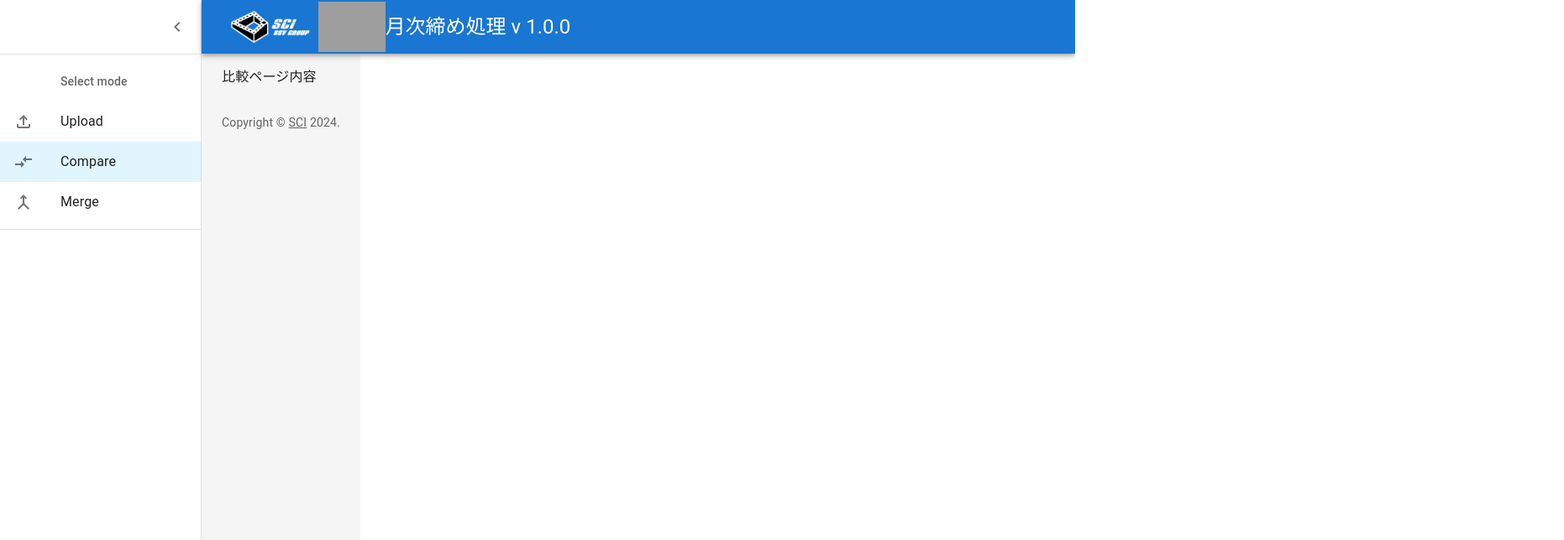
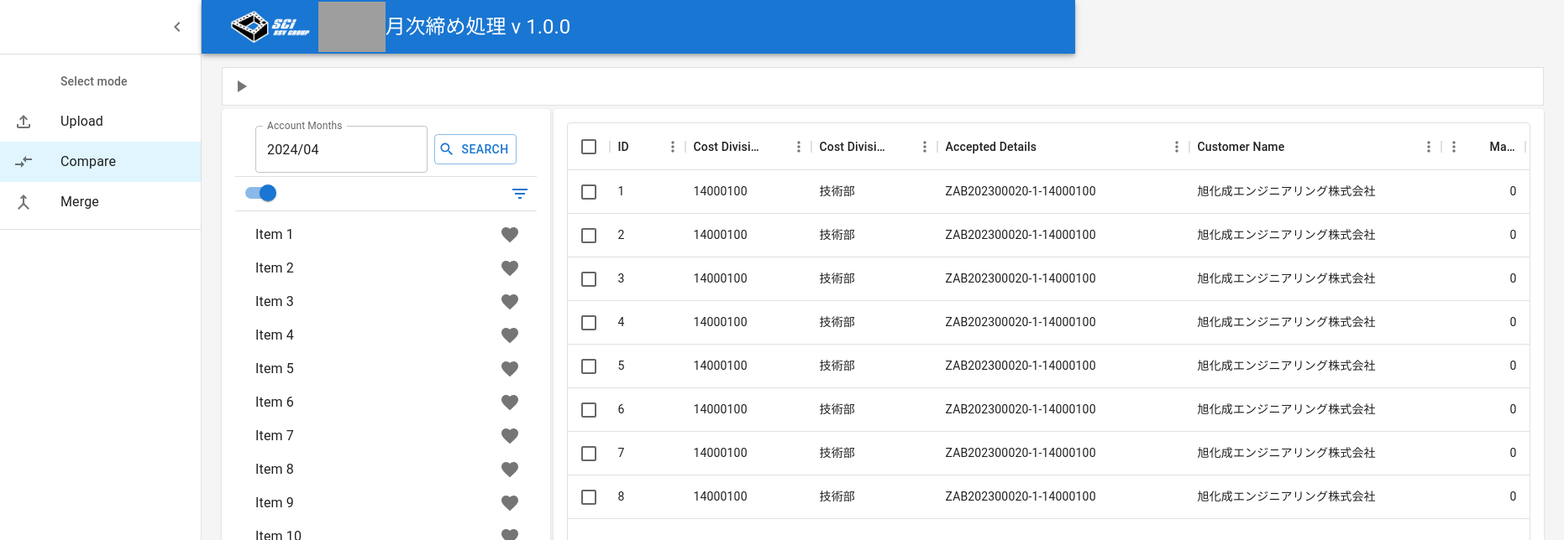
Before and after one commit to NaoyaIzumida/SERP, a React (Vite) app in the folder frontend/serp/: page /ComparePage in a window 1280 px wide. Shown: the top 644 px of the page at 84% size, 1862 px wide, since content can reach past the window. Built offline with nearby package versions, Linux system fonts and the light colour scheme; grey boxes are pictures that could not be loaded.

Commit message:
Compare画面のDemo作成

```diff
--- a/frontend/serp/src/components/pages/ComparePage.tsx
+++ b/frontend/serp/src/components/pages/ComparePage.tsx
@@ -1,12 +1,230 @@
-import React from "react";
+import * as React from 'react';
+import Box from '@mui/material/Box';
+import Button from '@mui/material/Button';
+import { DataGrid, GridColDef } from '@mui/x-data-grid';
+import Divider from '@mui/material/Divider';
+import FavoriteIcon from '@mui/icons-material/Favorite';
+import FilterListIcon from '@mui/icons-material/FilterList';
 import GenericTemplate from "../templates/GenericTemplate";
+import Grid from '@mui/material/Grid';
+import IconButton from '@mui/material/IconButton';
+import ListItem from '@mui/material/ListItem';
+import ListItemButton from '@mui/material/ListItemButton';
+import ListItemText from '@mui/material/ListItemText';
+import Paper from '@mui/material/Paper';
+import PlayArrowIcon from '@mui/icons-material/PlayArrow';
+import SearchIcon from '@mui/icons-material/Search';
+import Switch from '@mui/material/Switch';
+import Stack from '@mui/material/Stack';
+import Toolbar from '@mui/material/Toolbar';
+import { FixedSizeList, ListChildComponentProps } from 'react-window';
+import dayjs from 'dayjs';
+import { AdapterDayjs } from '@mui/x-date-pickers/AdapterDayjs';
+import { LocalizationProvider } from '@mui/x-date-pickers/LocalizationProvider';
+import { DatePicker } from '@mui/x-date-pickers/DatePicker';
 
-const ComparePage: React.FC = () => {
+// Demo用List作成
+function renderRow(props: ListChildComponentProps) {
+  const { index, style } = props;
+
   return (
-    <GenericTemplate title="比較ページ">
-      <>比較ページ内容</>
+    <ListItem style={style} key={index} component="div" disablePadding>
+      <ListItemButton>
+        <ListItemText primary={`Item ${index + 1}`} />
+        <IconButton edge="end" aria-label="favorit">
+          <FavoriteIcon />
+        </IconButton>
+      </ListItemButton>
+    </ListItem>
+  );
+}
+
+const columns: GridColDef<(typeof rows)[number]>[] = [
+  { field: 'id', headerName: 'ID', width: 90 },
+  {
+    field: 'costdivisionCd',
+    headerName: 'Cost Division Code',
+    width: 150,
+    editable: false,
+  },
+  {
+    field: 'costdivisionNm',
+    headerName: 'Cost Division Name',
+    width: 150,
+    editable: false,
+  },
+  {
+    field: 'acceptedDetails',
+    headerName: 'Accepted Details',
+    width: 300,
+    editable: false,
+  },
+  {
+    field: 'customerName',
+    headerName: 'Customer Name',
+    width: 300,
+    editable: false,
+  },
+  {
+    field: 'material',
+    headerName: 'Material Cost',
+    type: 'number',
+    width: 100,
+    editable: false,
+  },
+  {
+    field: 'labor',
+    headerName: 'Labor Cost',
+    type: 'number',
+    width: 100,
+    editable: false,
+  },
+  {
+    field: 'subcontract',
+    headerName: 'Subcontract Cost',
+    type: 'number',
+    width: 150,
+    editable: false,
+  },
+  {
+    field: 'cost',
+    headerName: 'Cost',
+    type: 'number',
+    width: 150,
+    editable: false,
+  },
+];
+
+const rows = [
+  { id: 1, costdivisionCd: '14000100', costdivisionNm: '技術部', acceptedDetails: 'ZAB202300020-1-14000100', customerName: '旭化成エンジニアリング株式会社', material: 0, labor: 35330, subcontract: 26138, cost: 0 },
+  { id: 2, costdivisionCd: '14000100', costdivisionNm: '技術部', acceptedDetails: 'ZAB202300020-1-14000100', customerName: '旭化成エンジニアリング株式会社', material: 0, labor: 221447, subcontract: 726315, cost: 0 },
+  { id: 3, costdivisionCd: '14000100', costdivisionNm: '技術部', acceptedDetails: 'ZAB202300020-1-14000100', customerName: '旭化成エンジニアリング株式会社', material: 0, labor: 752743, subcontract: 0, cost: 0 },
+  { id: 4, costdivisionCd: '14000100', costdivisionNm: '技術部', acceptedDetails: 'ZAB202300020-1-14000100', customerName: '旭化成エンジニアリング株式会社', material: 0, labor: 379322, subcontract: 0, cost: 26647 },
+  { id: 5, costdivisionCd: '14000100', costdivisionNm: '技術部', acceptedDetails: 'ZAB202300020-1-14000100', customerName: '旭化成エンジニアリング株式会社', material: 0, labor: 41067, subcontract: 0, cost: 90622 },
+  { id: 6, costdivisionCd: '14000100', costdivisionNm: '技術部', acceptedDetails: 'ZAB202300020-1-14000100', customerName: '旭化成エンジニアリング株式会社', material: 0, labor: 315730, subcontract: 0, cost: 0 },
+  { id: 7, costdivisionCd: '14000100', costdivisionNm: '技術部', acceptedDetails: 'ZAB202300020-1-14000100', customerName: '旭化成エンジニアリング株式会社', material: 0, labor: 117034, subcontract: 600000, cost: 0 },
+  { id: 8, costdivisionCd: '14000100', costdivisionNm: '技術部', acceptedDetails: 'ZAB202300020-1-14000100', customerName: '旭化成エンジニアリング株式会社', material: 0, labor: 2607, subcontract: 0, cost: 0 },
+];
+
+const ComparePage = () => {
+
+  const label = { inputProps: { 'aria-label': 'Switch demo' } };
+
+  return(
+    <GenericTemplate title="Compare">
+      <Box>
+        <Grid container spacing={0.5}>
+          <Grid item xs={12}>
+            <Paper
+              variant="outlined"
+              square
+              style={{
+                height: "100%",
+                display: "flex",
+                alignItems: "center",
+                padding: 5,
+              }}
+            >
+              <Stack direction="row" justifyContent="flex-start" alignItems="center" spacing={0.5}>
+                <IconButton aria-label="compare" size="small">
+                  <PlayArrowIcon />
+                </IconButton>
+              </Stack>
+            </Paper>
+          </Grid>
+          <Grid item xs={12} md={3} lg={3} direction="row" alignItems="stretch">
+            <Paper
+              sx={{
+                p: 2,
+                height: "100%",
+                display: 'flex',
+                flexDirection: 'column',
+              }}
+            >
+              <Toolbar>
+                <Stack direction="row" justifyContent="flex-start" alignItems="center" spacing={1}>
+                  <LocalizationProvider dateAdapter={AdapterDayjs}>
+                    <DatePicker
+                      label="Account Months"
+                      format="YYYY/MM"
+                      defaultValue={dayjs()}
+                      views={['year', 'month']}
+                    />
+                  </LocalizationProvider>
+                  <Button variant="outlined" startIcon={<SearchIcon />}>
+                    Search
+                  </Button>
+                </Stack>
+              </Toolbar>
+              <Divider />
+              <Stack
+                direction="row"
+                justifyContent="space-between"
+                alignItems="flex-start"
+                spacing={0.5}
+              >
+                <Switch {...label} defaultChecked />
+                <IconButton color="primary" aria-label="Filter">
+                  <FilterListIcon />
+                </IconButton>
+              </Stack>
+              <Divider />
+              <Toolbar
+                sx={{
+                  display: 'flex',
+                  alignItems: 'center',
+                  justifyContent: 'flex-Start',
+                  px: [1],
+                  padding: 1,
+                }}
+              >
+                <Box
+                  sx={{ width: '100%', height: '100%', bgcolor: 'background.paper' }}
+                >
+                  <FixedSizeList
+                    height={560}
+                    width="100%"
+                    itemSize={40}
+                    itemCount={30}
+                    overscanCount={5}
+                  >
+                    {renderRow}
+                  </FixedSizeList>
+                </Box>
+              </Toolbar>
+            </Paper>
+          </Grid>
+          <Grid item xs={12} md={9} lg={9} alignItems="stretch">
+            <Paper
+              sx={{
+                p: 2,
+                height: "100%",
+                display: 'flex',
+                flexDirection: 'column',
+              }}
+            >
+              <Box sx={{ height: '100%', width: '100%' }}>
+                <DataGrid
+                  rows={rows}
+                  columns={columns}
+                  initialState={{
+                    pagination: {
+                      paginationModel: {
+                        pageSize: 10,
+                      },
+                    },
+                  }}
+                  pageSizeOptions={[5]}
+                  checkboxSelection
+                  disableRowSelectionOnClick
+                />
+              </Box>
+            </Paper>
+          </Grid>
+        </Grid>
+      </Box>
     </GenericTemplate>
-  );
+  )
 };
 
 export default ComparePage;
```
